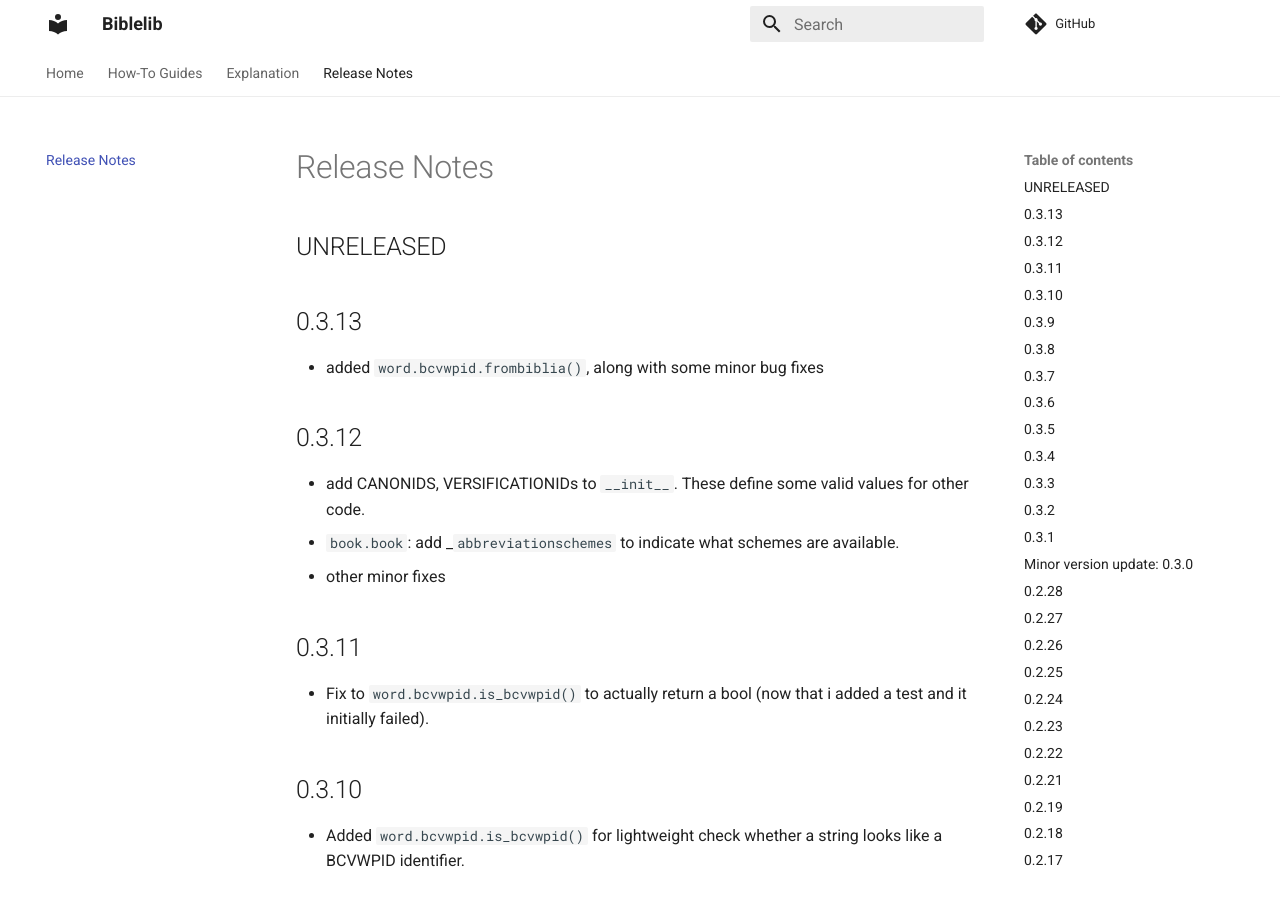
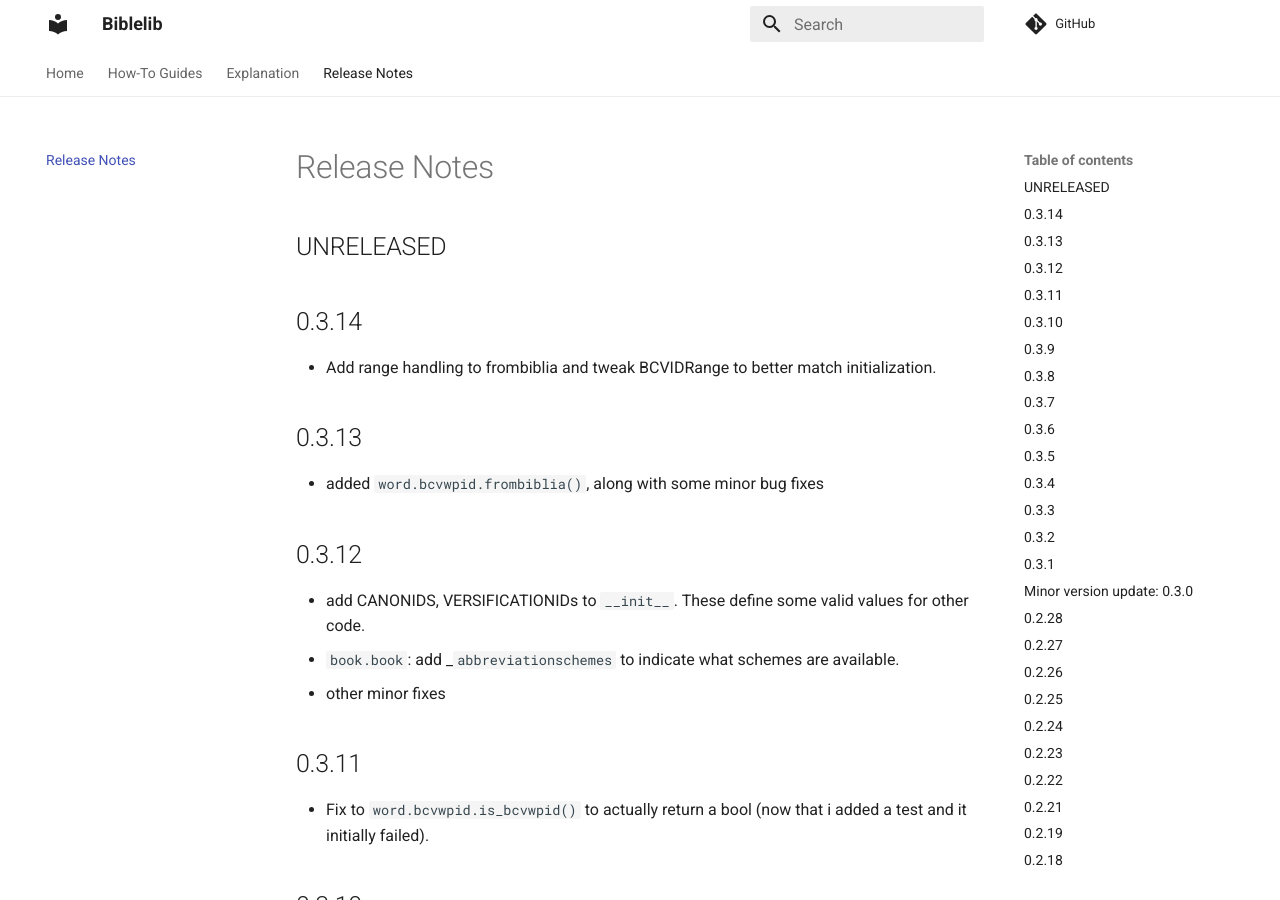
Before and after one commit to Clear-Bible/Biblelib, an MkDocs documentation site: the page built from docs/ReleaseNotes.md, in a window 1280 px wide and 900 px high. Built offline with MkDocs 1.6.1 and Material for MkDocs 9.7.7, drawn with Linux system fonts in a browser that asks for light colours; comment, search, counter and statistics services are not loaded.

Commit message:
v 0.3.14

```diff
--- a/docs/ReleaseNotes.md
+++ b/docs/ReleaseNotes.md
@@ -1,6 +1,11 @@
 # Release Notes
 
 ## UNRELEASED
+
+## 0.3.14
+
+- Add range handling to frombiblia and tweak BCVIDRange to better
+  match initialization.
 
 ## 0.3.13
 
--- a/pyproject.toml
+++ b/pyproject.toml
@@ -1,6 +1,6 @@
 [tool.poetry]
 name = "biblelib"
-version = "0.3.13"
+version = "0.3.14"
 description = "Utilities for working with metadata for Bible books, references, pericopes, and other units."
 authors = ["Sean Boisen <sean.boisen@gmail.com>"]
 repository = "https://github.com/Clear-Bible/Biblelib/"
```
